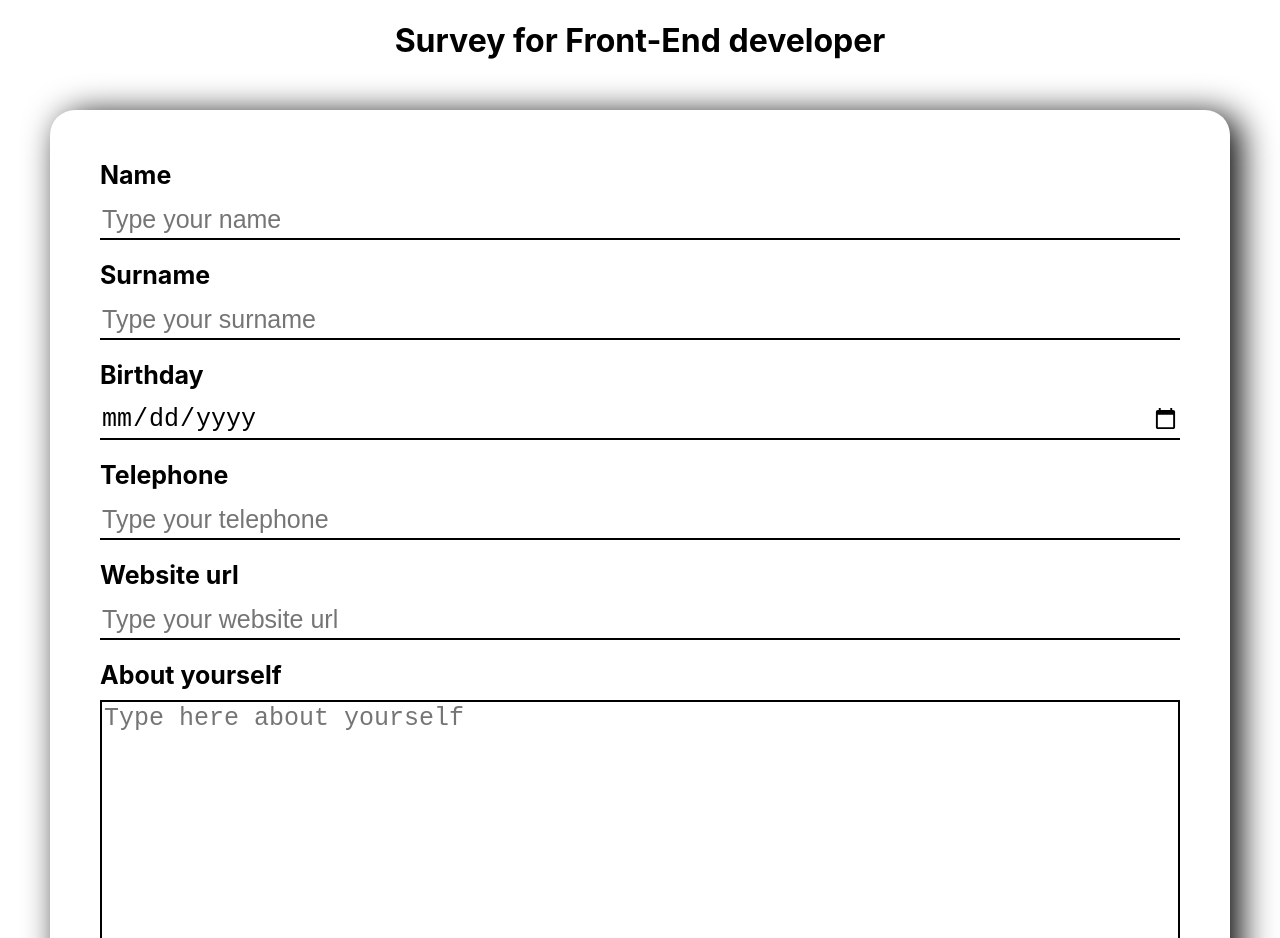
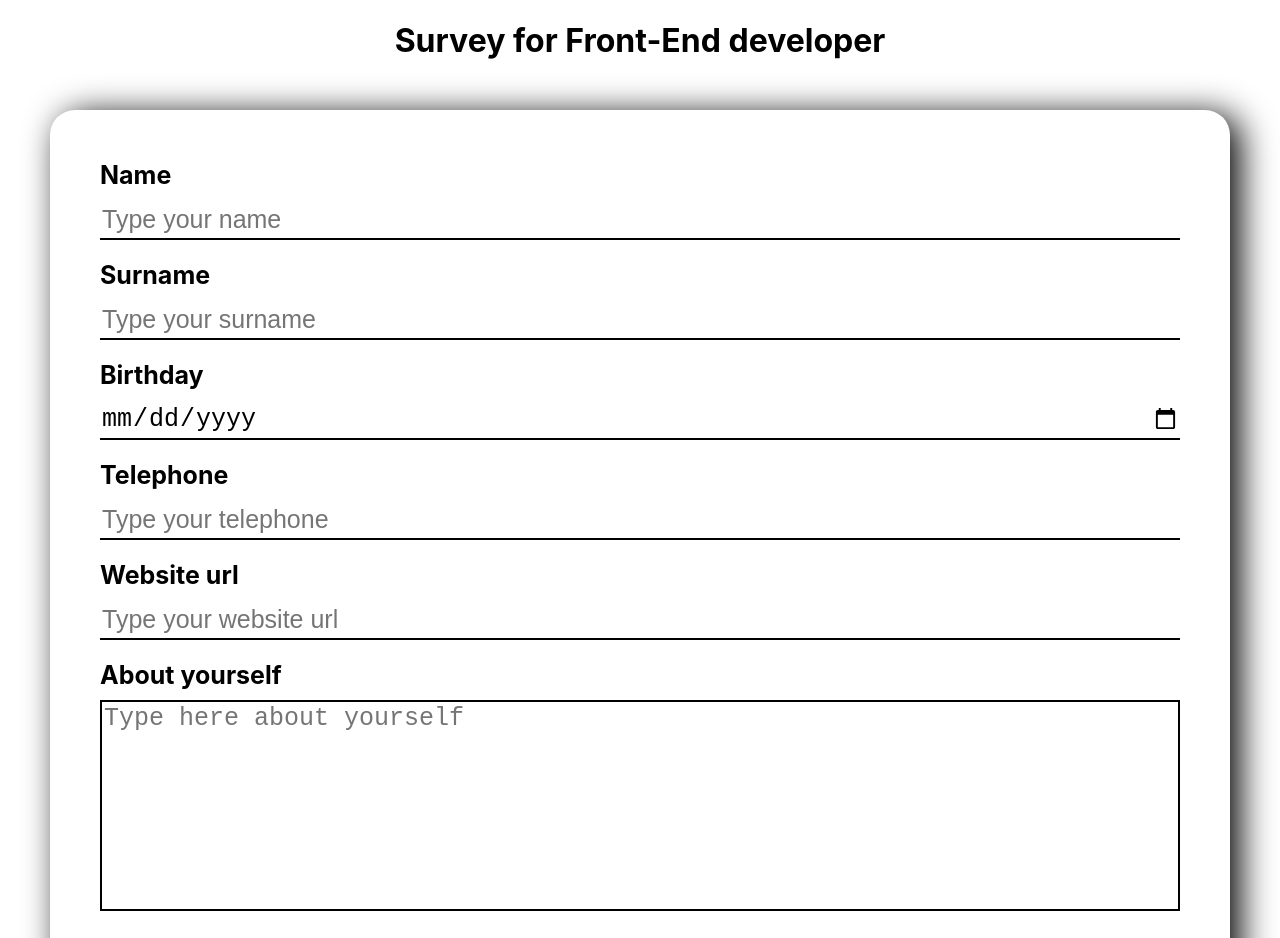
Before and after one commit to Skycader/react-survey, a React (Create React App) app: page / in a window 1280 px wide. Shown: the top 938 px of the page. Built offline with nearby package versions, Linux system fonts and the light colour scheme.

Commit message:
Fixed rows

```diff
--- a/package.json
+++ b/package.json
@@ -16,7 +16,8 @@
     "start": "react-scripts start",
     "build": "react-scripts build",
     "test": "react-scripts test",
-    "eject": "react-scripts eject"
+    "eject": "react-scripts eject",
+    "deploy": "gh-pages -d build"
   },
   "eslintConfig": {
     "extends": [
--- a/src/App.css
+++ b/src/App.css
@@ -30,7 +30,6 @@ input {
 }
 
 textarea {
-   height: 280px;
    outline: none;
    border: none;
    border: 2px solid black;
--- a/src/Form.jsx
+++ b/src/Form.jsx
@@ -10,7 +10,7 @@ class Form extends React.Component {
 
   render() {
     let placeholder = `Type your ${this.props.name.toLowerCase()}`
-    let pattern = (this.props.type=="tel") ? "[0-9]{3}-[0-9]{3}-[0-9]{4}" : ""
+    let pattern = (this.props.type==="tel") ? "[0-9]{3}-[0-9]{3}-[0-9]{4}" : ""
     return (
       <>
         <label>{this.props.name}</label>
--- a/src/FormText.jsx
+++ b/src/FormText.jsx
@@ -9,7 +9,6 @@ class FormText extends React.Component {
 
   render() {
     let placeholder = `Type here ${this.props.name.toLowerCase()}`
-    let pattern = (this.props.type=="tel") ? "[0-9]{3}-[0-9]{3}-[0-9]{4}" : ""
     return (
       <>
         <label>{this.props.name}</label>
```
